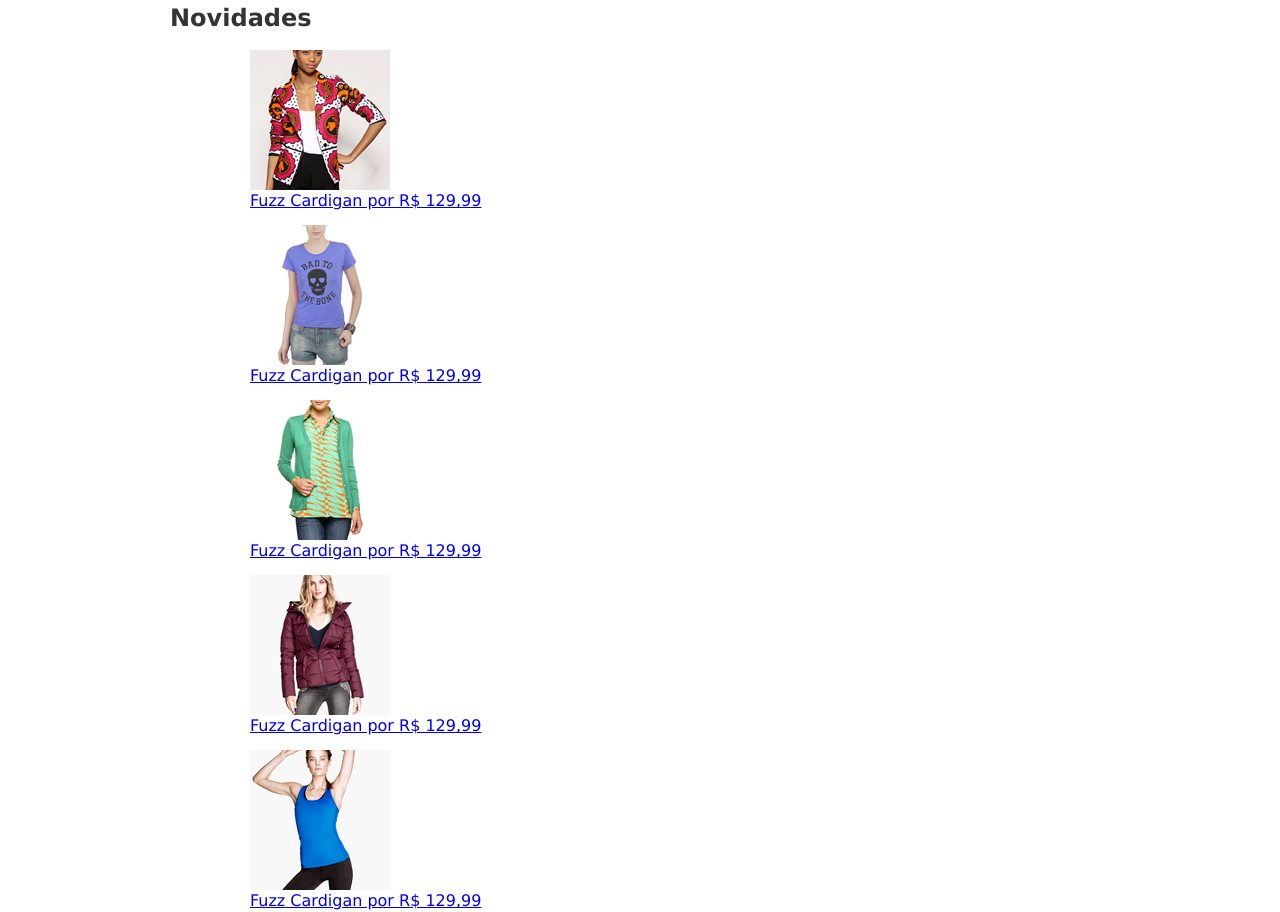
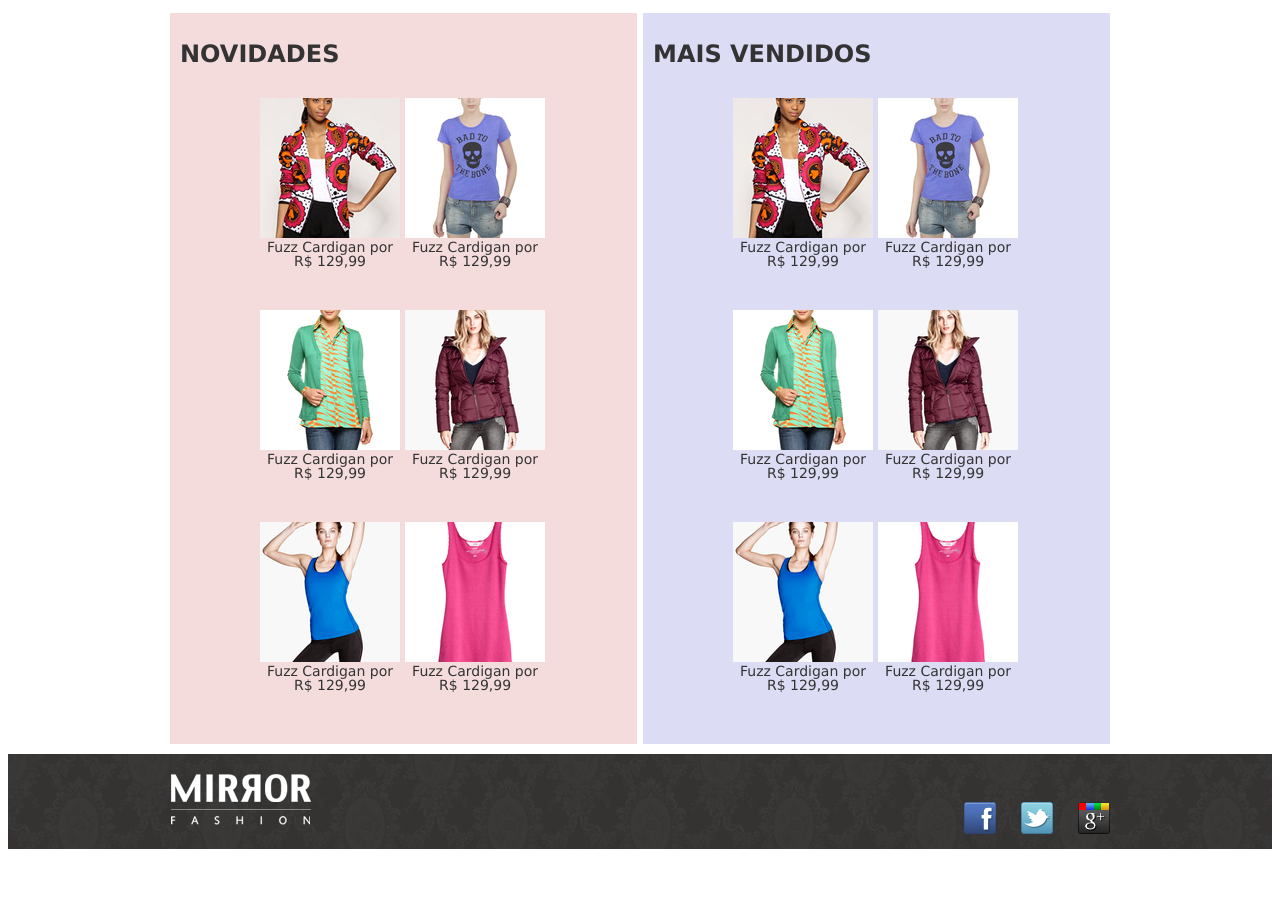
Before and after one commit to tarcisio-rosa/caelum-curso-web, a plain HTML site: page mirrorfashion/index.html in a window 1280 px wide. Shown: the part 595-1507 px from the top of the page. After the commit the page ends 1452 px from the top, so only its background shows below. Drawn offline with Linux system fonts and the light colour scheme.

Commit message:
Novos estilos css e footer

```diff
--- a/mirrorfashion/css/estilo.css
+++ b/mirrorfashion/css/estilo.css
@@ -104,3 +104,136 @@ header {
 .banner-destaque img {
     width: 650px;
 }
+.painel {
+    margin: 10px 0px;
+    padding: 10px;
+    width: 447px;
+}
+
+.novidades {
+    float: left;
+}
+
+.mais-vendidos {
+    float: right;
+}
+
+.painel li {
+    display: inline-flex;
+    vertical-align: top;
+    width: 140px;
+
+
+    margin: 2px 0px;
+    padding-bottom: 10px;
+}
+
+.painel h2 {
+    font-size: 24px;
+    font-weight: bold;
+    text-transform: uppercase;
+
+    margin-bottom: 10px;
+}
+
+.painel a {
+    color: #333;
+    font-size: 14px;
+    text-align: center;
+    text-decoration: none;
+}
+
+.novidades {
+    background-color: #f5dcdc;
+}
+
+.mais-vendidos {
+    background-color: #dcdcf5;
+}
+
+footer {
+    background-image: url(../img/fundo-rodape.png);
+}
+
+.social a {
+    /* tamanho da imagem */
+    height: 32px;
+    width: 32px;
+
+    /* imagem replacement */
+    display: block;
+    text-indent: -99999px;
+}
+
+.social a[href*="facebook.com"] {
+    background-image: url(../img/facebook.png);
+}
+
+.social a[href*="twitter.com"] {
+    background-image: url(../img/twitter.png);
+}
+
+.social a[href*="plus.google.com"] {
+    background-image: url(../img/googleplus.png);
+}
+
+footer {
+    clear: both;
+}
+
+footer {
+    padding: 20px 0;
+}
+
+footer .container {
+    position: relative;
+}
+
+.social {
+    position: absolute;
+    top: 12px;
+    right: 0;
+}
+
+.social li {
+    float: left;
+    margin-left: 25px;
+}
+
+.busca button {
+    /* adicionando imagem */
+    background-image: url(../img/busca.png);
+    background-repeat: no-repeat;
+    border: none;
+
+    /* tamanho da imagem */
+    width: 20px;
+    height: 20px;
+
+    /* imagem replacement */
+    text-indent: -99999px;
+}
+
+.menu-opcoes a:hover {
+    color: #007DC6;
+}
+
+.menu-opcoes a:active {
+    color: #867DC6;
+}
+
+.menu-departamentos li ul {
+    display: none;
+}
+
+.menu-departamentos li:hover ul {
+    display: block;
+}
+
+.menu-departamentos ul ul li {
+    background-color: #dcdcdc;
+}
+
+.menu-departamentos li li a::before {
+    content: '- ';
+}
--- a/mirrorfashion/index.html
+++ b/mirrorfashion/index.html
@@ -41,7 +41,14 @@
 
                 <nav>
                     <ul>
-                        <li><a href="#">Blusas e Camisas</a></li>
+                        <li><a href="#">Blusas e Camisas</a>
+                            <ul>
+                                <li><a	href="#">Manga	curta</a></li>
+                                <li><a	href="#">Manga	comprida</a></li>
+                                <li><a	href="#">Camisa	social</a></li>
+                                <li><a	href="#">Camisa	casual</a></li>
+                                </ul>
+                        </li>
                         <li><a href="#">Calças</a></li>
                         <li><a href="#">Saias</a></li>
                         <li><a href="#">Vestidos</a></li>
@@ -131,7 +138,84 @@
                     <!-- fim sexto produto-->
                 </ol>
             </section>
+            <section class="painel mais-vendidos">
+                <h2>Mais Vendidos</h2>
+                <ol>
+                    <!-- primeiro produto-->
+                    <li>
+                        <a href="produto.html">
+                            <figure>
+                                <img src="img/produtos/miniatura1.png" alt="miniatura1">
+                                <figcaption>Fuzz Cardigan por R$ 129,99</figcaption>
+                            </figure>
+                        </a>
+                    </li>
+                    <!-- fim do primeiro produto -->
+                    <!-- segundo produto -->
+                    <li>
+                        <a href="produto.html">
+                            <figure>
+                                <img src="img/produtos/miniatura2.png" alt="miniatura2">
+                                <figcaption>Fuzz Cardigan por R$ 129,99</figcaption>
+                            </figure>
+                        </a>
+                    </li>
+                    <!-- fim segundo produto -->
+                    <!-- terceiro produto -->
+                    <li>
+                        <a href="produto.html">
+                            <figure>
+                                <img src="img/produtos/miniatura3.png" alt="miniatura3">
+                                <figcaption>Fuzz Cardigan por R$ 129,99</figcaption>
+                            </figure>
+                        </a>
+                    </li>
+                    <!-- fim terceiro produto -->
+                    <!-- quarto produto -->
+                    <li>
+                        <a href="produto.html">
+                            <figure>
+                                <img src="img/produtos/miniatura4.png" alt="miniatura4">
+                                <figcaption>Fuzz Cardigan por R$ 129,99</figcaption>
+                            </figure>
+                        </a>
+                    </li>
+                    <!-- fim quarto produto -->
+                    <!-- quinto produto -->
+                    <li>
+                        <a href="produto.html">
+                            <figure>
+                                <img src="img/produtos/miniatura5.png" alt="miniatura5">
+                                <figcaption>Fuzz Cardigan por R$ 129,99</figcaption>
+                            </figure>
+                        </a>
+                    </li>
+                    <!-- fim quinto produto -->
+                    <!-- sexto produto -->
+                    <li>
+                        <a href="produto.html">
+                            <figure>
+                                <img src="img/produtos/miniatura6.png" alt="miniatura6">
+                                <figcaption>Fuzz Cardigan por R$ 129,99</figcaption>
+                            </figure>
+                        </a>
+                    </li>
+                    <!-- fim sexto produto-->
+                </ol>
+            </section>
         </div>
         <!-- fim .container . paineis-->
+        <footer>
+            <div class="container">
+                <img src="img/logo-rodape.png" alt="Logo da Mirror Fashion">
+
+                <ul class="social">
+                    <li><a href="http://facebook.com/mirrorfashion">Facebook</a></li>
+                    <li><a href="http://twitter.com/mirrorfashion">Twitter</a></li>
+                    <li><a href="http://plus.google.com/mirrorfashion">Google+</a></li>
+                </ul>
+
+            </div>
+        </footer>
     </body>
 </html>
```
Also changed, not shown: mirrorfashion/css/sobre.css (+12 -0 lines).
